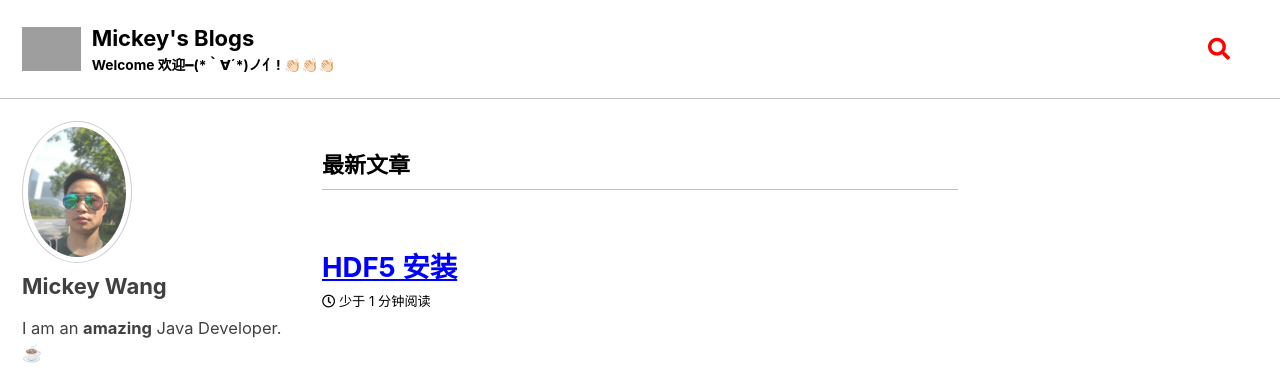
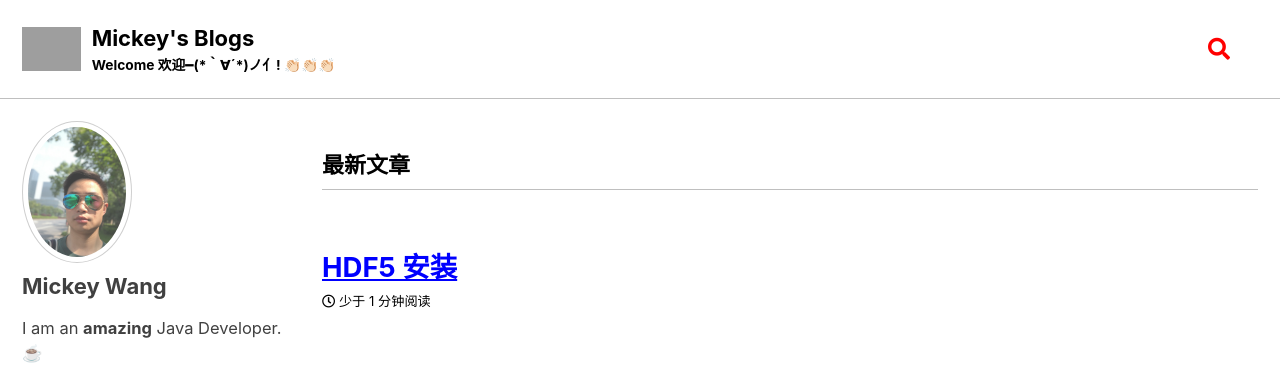
Before and after one commit to mickey518/mickey518.github.io, a Jekyll site: the page built from index.html, in a window 1280 px wide. Shown: the top 372 px of the page. Built offline with Jekyll 4.4.1, drawn with Linux system fonts in a browser that asks for light colours; cached includes are drawn as plain includes; the list of posts is cut into pages by our own code; grey boxes are pictures that could not be loaded.

Commit message:
Debug main.scss padding-right

```diff
--- a/assets/css/main.scss
+++ b/assets/css/main.scss
@@ -14,11 +14,11 @@
   @include breakpoint($large) {
     float: right;
     width: calc(100% - #{$right-sidebar-width-narrow});
-    // padding-right: $right-sidebar-width-narrow;
+    padding-right: 0;
   }
 
   @include breakpoint($x-large) {
     width: calc(100% - #{$right-sidebar-width});
-    // padding-right: $right-sidebar-width;
+    padding-right: 0;
   }
 }
```
